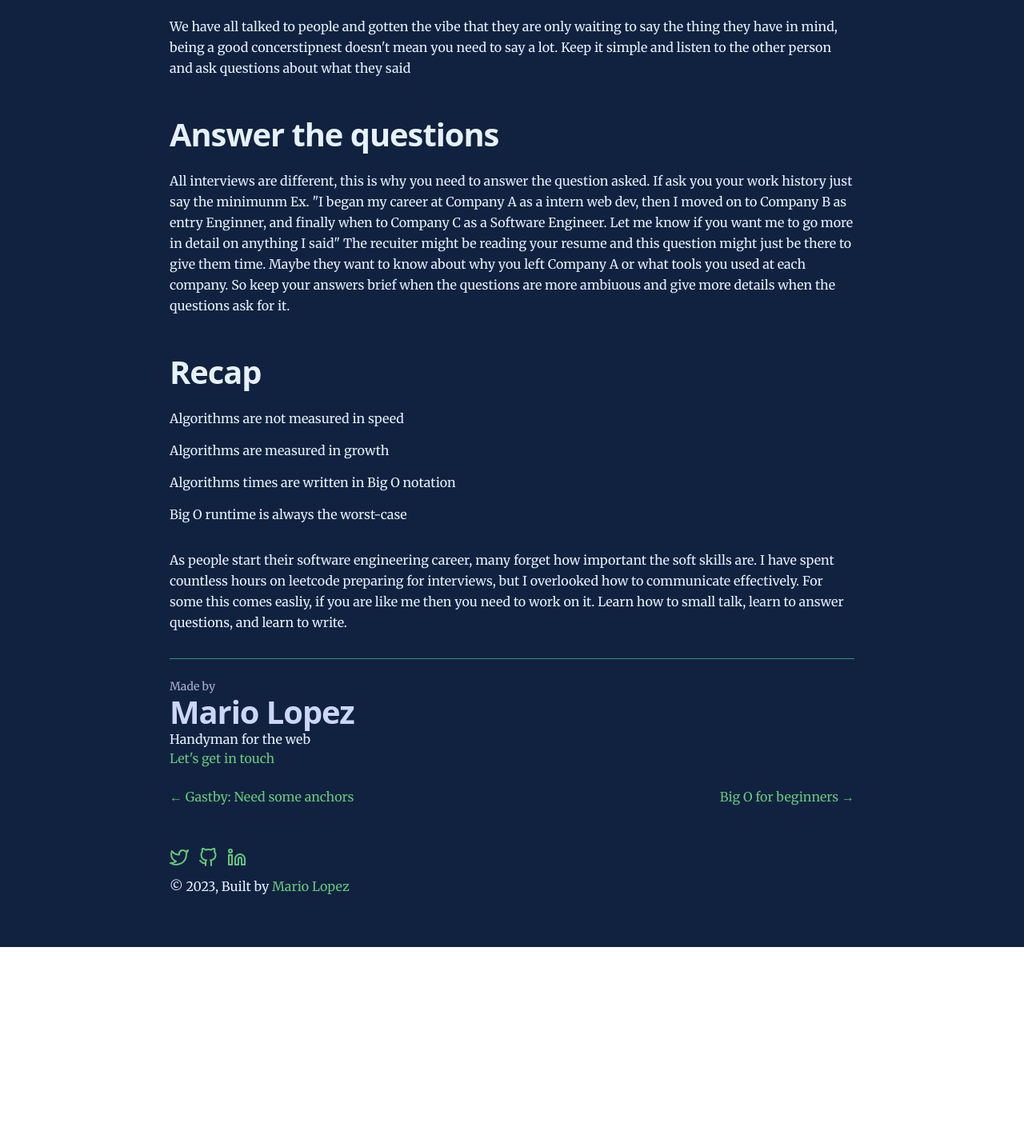
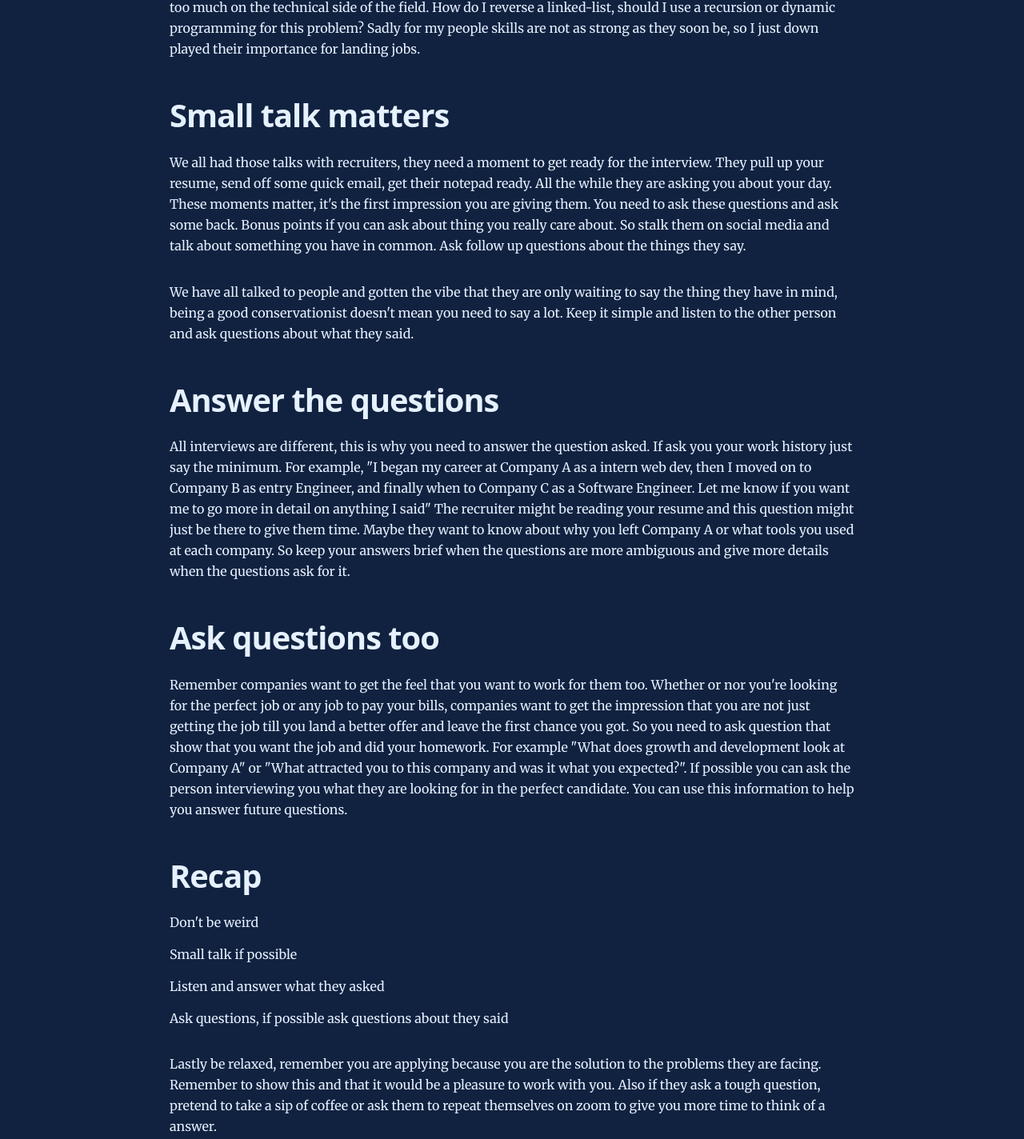
Before and after one commit to ElTragon/website, a Gatsby site: page /dont-forget-about-soft-skills-8-26-2023/ in a window 1280 px wide. Shown: the part 743-2167 px from the top of the page at 80% size. Before the commit the page ends 1927 px from the top, so only its background shows below. Built offline with nearby package versions, Linux system fonts and the light colour scheme; Gatsby itself is replaced by a stand-in of ours.

Commit message:
basic draft

```diff
--- a/content/blog/dont-forget-about-soft-skills-8-26-2023/index.md
+++ b/content/blog/dont-forget-about-soft-skills-8-26-2023/index.md
@@ -2,31 +2,36 @@
 title: "Don't forget about soft skills"
 date: "2023-07-21T22:12:03.284Z"
 description: "People are hired and fired on soft skills, yes even in tech"
-featuredImage: "bigOChart.png"
+featuredImage: "doNotBeWeird.png"
 ---
 
 # Don't be weird
 
-Recently I landed a new job at [molecular testing labs](url) as a developer. I was able to get this role mainly do my people skills, we even skipped the technical interviews. While this sounds strange to some people, keep in mind the hiring team is just looking for someone the development team can work with for 40 hours a week. If you can pass the vibe test, then they are more likely to hire you. When I began my career in tech I initially focused too much on the technical side of the field. How do I reverse a linked-list, should I use a resurseon or dynamic programing for this problem? Sadly for my people skills are not as strong as they soon be, so I just down plaied their importance for landing jobs.
+![bigOChar](./doNotBeWeird.png)
+
+
+Recently I landed a new job at [molecular testing labs](url) as a developer. I was able to get this role mainly do my people skills, we even skipped the technical interviews. While this sounds strange to some people, keep in mind the hiring team is just looking for someone the development team can work with for 40 hours a week. If you can pass the vibe test, then they are more likely to hire you. When I began my career in tech I initially focused too much on the technical side of the field. How do I reverse a linked-list, should I use a recursion or dynamic programming for this problem? Sadly for my people skills are not as strong as they soon be, so I just down played their importance for landing jobs.
 
 # Small talk matters
 
-We all had those talks with recuiters, they need a moment to get ready for the interview. They pull up your resume, send off some quick email, get their notepad ready. All the while they are asking you about your day. These moments matter, it's the first impression you are giving them. You need to ask these questions and ask some back. Bonus points if you can ask about thing you really care about. So stalk them on socail media and talk about something you have in common. Ask follow up questions about the things they say.
+We all had those talks with recruiters, they need a moment to get ready for the interview. They pull up your resume, send off some quick email, get their notepad ready. All the while they are asking you about your day. These moments matter, it's the first impression you are giving them. You need to ask these questions and ask some back. Bonus points if you can ask about thing you really care about. So stalk them on social media and talk about something you have in common. Ask follow up questions about the things they say.
 
-We have all talked to people and gotten the vibe that they are only waiting to say the thing they have in mind, being a good concerstipnest doesn't mean you need to say a lot. Keep it simple and listen to the other person and ask questions about what they said
+We have all talked to people and gotten the vibe that they are only waiting to say the thing they have in mind, being a good conservationist doesn't mean you need to say a lot. Keep it simple and listen to the other person and ask questions about what they said.
 
 # Answer the questions
 
-All interviews are different, this is why you need to answer the question asked. If ask you your work history just say the minimunm Ex. "I began my career at Company A as a intern web dev, then I moved on to Company B as entry Enginner, and finally when to Company C as a Software Engineer. Let me know if you want me to go more in detail on anything I said"
-The recuiter might be reading your resume and this question might just be there to give them time. Maybe they want to know about why you left Company A or what tools you used at each company. So keep your answers brief when the questions are more ambiuous and give more details when the questions ask for it.
+All interviews are different, this is why you need to answer the question asked. If ask you your work history just say the minimum. For example, "I began my career at Company A as a intern web dev, then I moved on to Company B as entry Engineer, and finally when to Company C as a Software Engineer. Let me know if you want me to go more in detail on anything I said"
+The recruiter might be reading your resume and this question might just be there to give them time. Maybe they want to know about why you left Company A or what tools you used at each company. So keep your answers brief when the questions are more ambiguous and give more details when the questions ask for it.
 
+# Ask questions too
 
-
+Remember companies want to get the feel that you want to work for them too. Whether or nor you're looking for the perfect job or any job to pay your bills, companies want to get the impression that you are not just getting the job till you land a better offer and leave the first chance you got. So you need to ask question that show that you want the job and did your homework. For example "What does growth and development look at Company A" or "What attracted you to this company and was it what you expected?". If possible you can ask the person interviewing you what they are looking for in the perfect candidate. You can use this information to help you answer future questions.
 
 # Recap
-- Algorithms are not measured in speed
-- Algorithms are measured in growth
-- Algorithms times are written in Big O notation
-- Big O runtime is always the worst-case
 
-As people start their software engineering career, many forget how important the soft skills are. I have spent countless hours on leetcode preparing for interviews, but I overlooked how to communicate effectively. For some this comes easliy, if you are like me then you need to work on it. Learn how to small talk, learn to answer questions, and learn to write.
+- Don't be weird
+- Small talk if possible
+- Listen and answer what they asked
+- Ask questions, if possible ask questions about they said
+
+Lastly be relaxed, remember you are applying because you are the solution to the problems they are facing. Remember to show this and that it would be a pleasure to work with you. Also if they ask a tough question, pretend to take a sip of coffee or ask them to repeat themselves on zoom to give you more time to think of a answer.
```
Also changed, not shown: 1 other file.
